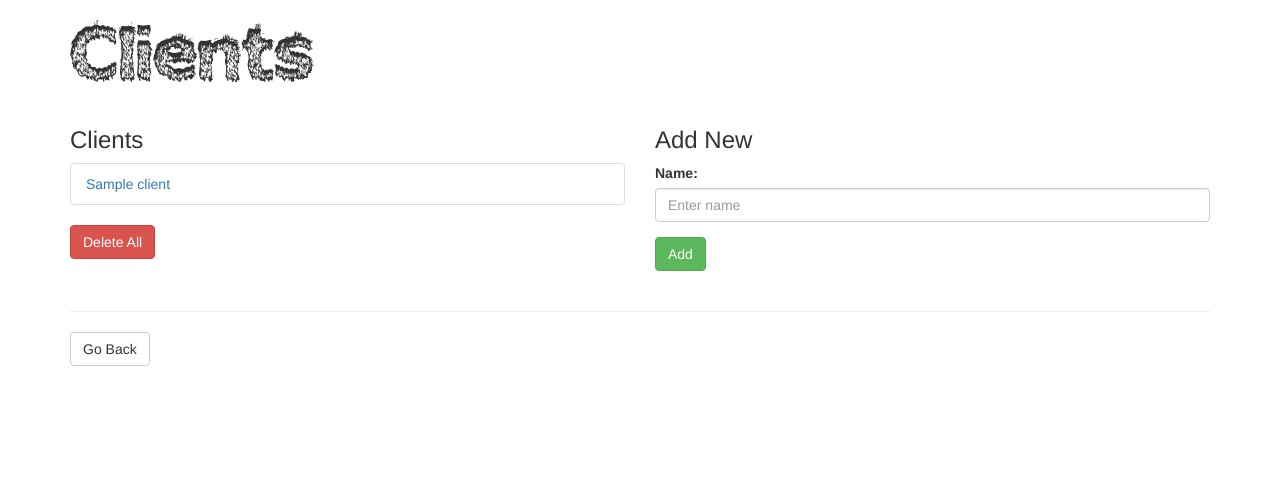
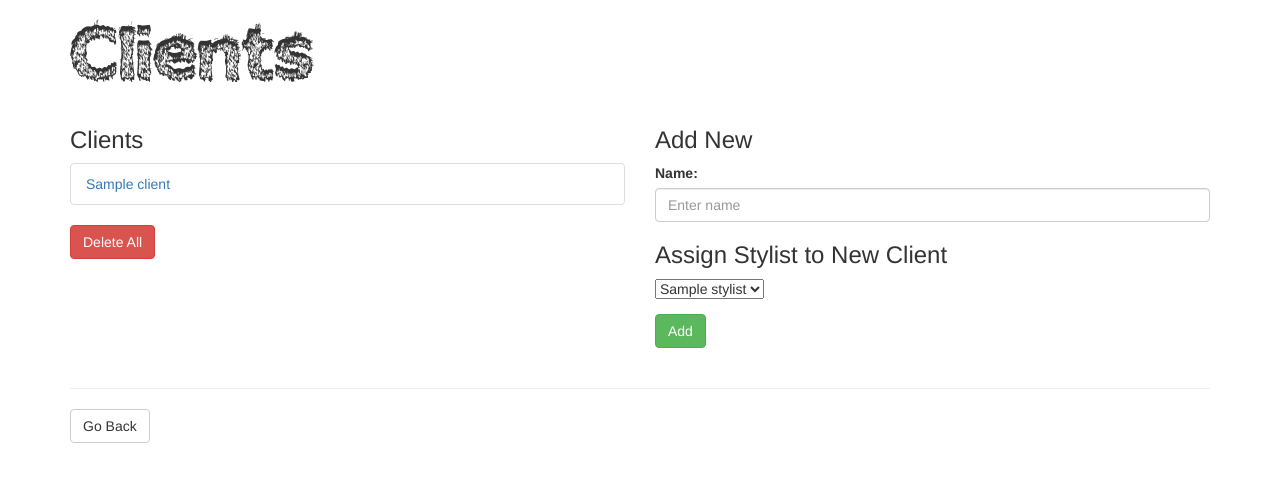
Before and after one commit to LisaMacCarrigan/hair-salon-php, a PHP site: template views/clients.html.twig in a window 1280 px wide. Shown: the top 482 px of the page. Run offline with PHP 8.4, Linux system fonts and the light colour scheme; the template is opened without the code that fills it: most values are stand-ins (such as "Sample title", 1, 10 or a date in 2020); some libraries are stand-ins or nearby versions.

Commit message:
update route to display stylists

```diff
--- a/views/clients.html.twig
+++ b/views/clients.html.twig
@@ -23,7 +23,20 @@
                 </div>
                 <div class="col-md-6">
                     <h3>Add New</h3>
-                    {% include "partials/client_form.html"%}
+                    <form action="/add_client" method="post">
+                        <div class="form-group">
+                            <label for="input-client-name">Name:</label>
+                            <input id="input-client-name" name="input-client-name" class="form-control" type="text" placeholder="Enter name" required>
+                            <h3>Assign Stylist to New Client</h3>
+
+                            <select id="stylist_id" name="stylist_id" type="text">
+                                {% for stylist in stylists %}
+                                    <option value="{{ stylist.getId }}">{{ stylist.getStylistName }}</option>
+                                {% endfor %}
+                            </select>
+                        </div>
+                        <button type="submit" class="btn btn-success">Add</button>
+                    </form>
                 </div>
             </div>
         </div>
--- a/views/partials/client_form.html
+++ b/views/partials/client_form.html
@@ -1,8 +1,15 @@
 <form action="/add_client" method="post">
     <div class="form-group">
-        <input id="stylist_id" name="stylist_id" type="hidden" value="{{ stylist.getId() }}">
         <label for="input-client-name">Name:</label>
         <input id="input-client-name" name="input-client-name" class="form-control" type="text" placeholder="Enter name" required>
+        <h3>Assign Stylist to New Client</h3>
+
+        <select id="stylist_id" name="stylist_id" type="text">
+            {% for stylist in stylists %}
+                <option value="{{stylist.getId}}">{{stylist.getStylistName}}</option>
+            {% endfor %}
+        </select>
+        <input id="stylist_id" name="stylist_id" type="hidden" value="{{ stylist.getId() }}">
     </div>
     <button type="submit" class="btn btn-success">Add</button>
 </form>
```
Also changed, not shown: app/app.php (+3 -5 lines).
